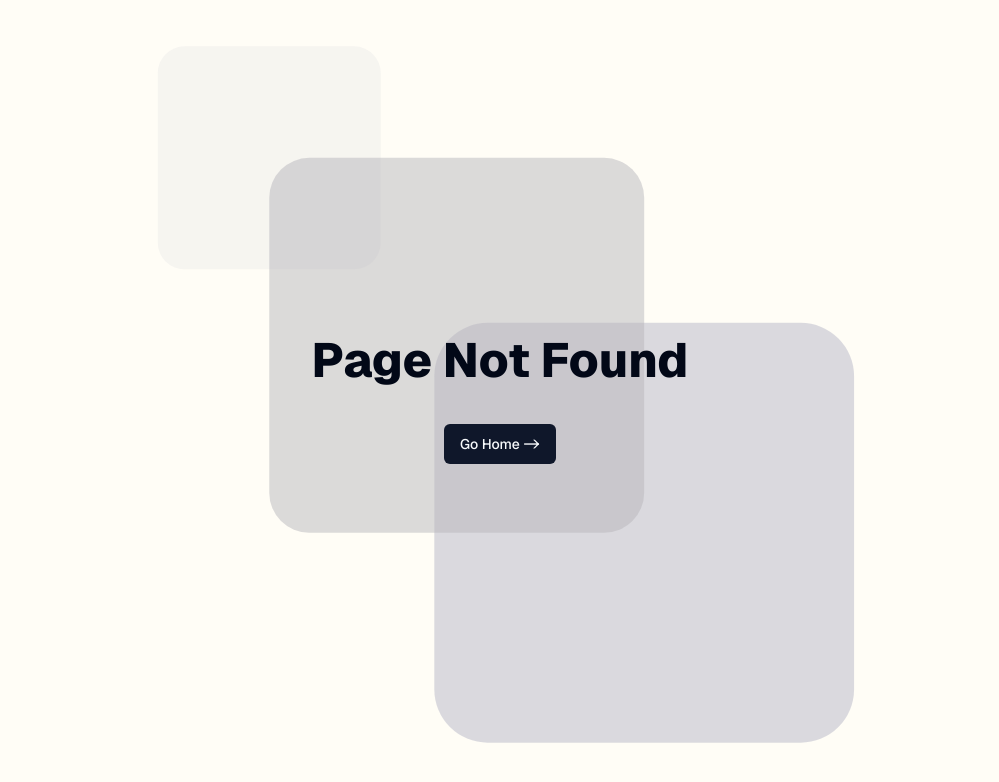
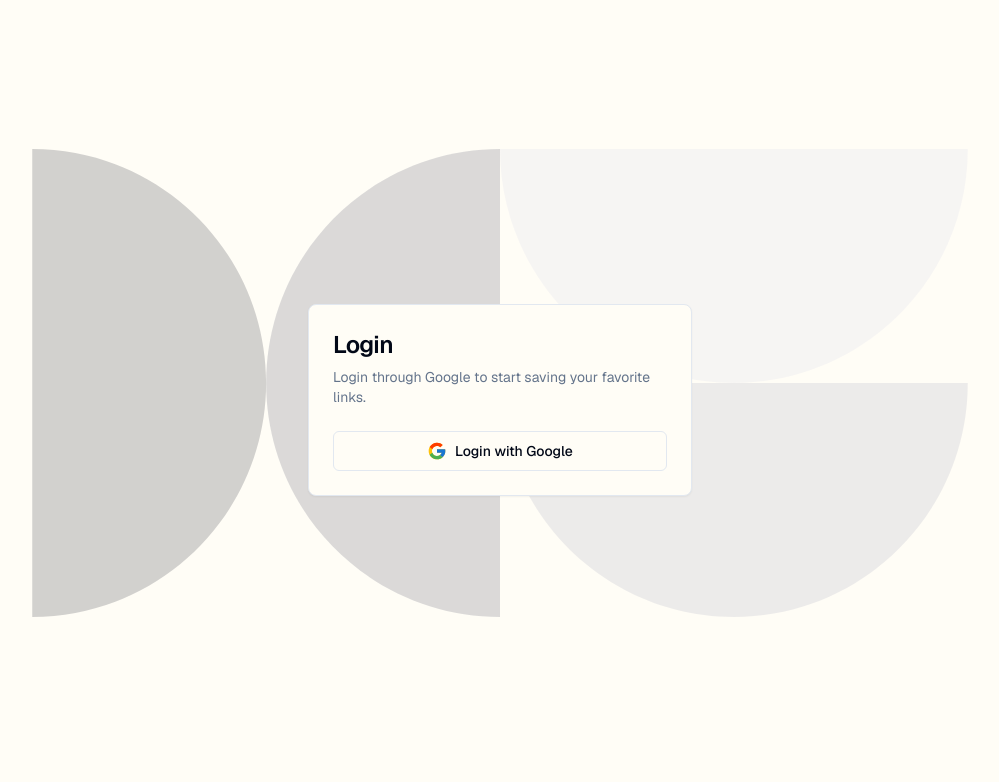
Before and after one commit to karthiikJR/clipNkeep, a Next.js app in the folder client/: page /auth in a window 1280 px wide. Before the commit this address had no page. Shown: the top 782 px of the page, without its empty margins (140-1139 px from the left). Built offline with nearby package versions, Linux system fonts and the light colour scheme.

Commit message:
feat: Add authentication page component

```diff
--- /dev/null
+++ b/client/app/auth/page.tsx
@@ -0,0 +1,92 @@
+import { Button } from "@/components/ui/button";
+import {
+	Card,
+	CardContent,
+	CardDescription,
+	CardHeader,
+	CardTitle,
+} from "@/components/ui/card";
+import Image from "next/image";
+
+const Google = () => {
+	return (
+		<svg
+			version="1.1"
+			xmlns="http://www.w3.org/2000/svg"
+			xmlnsXlink="http://www.w3.org/1999/xlink"
+			x="0px"
+			y="0px"
+			width="20px"
+			viewBox="0 0 48 48"
+			enable-background="new 0 0 48 48"
+			xmlSpace="preserve"
+		>
+			<path
+				fill="#FFC107"
+				d="M43.611,20.083H42V20H24v8h11.303c-1.649,4.657-6.08,8-11.303,8c-6.627,0-12-5.373-12-12
+	c0-6.627,5.373-12,12-12c3.059,0,5.842,1.154,7.961,3.039l5.657-5.657C34.046,6.053,29.268,4,24,4C12.955,4,4,12.955,4,24
+	c0,11.045,8.955,20,20,20c11.045,0,20-8.955,20-20C44,22.659,43.862,21.35,43.611,20.083z"
+			/>
+			<path
+				fill="#FF3D00"
+				d="M6.306,14.691l6.571,4.819C14.655,15.108,18.961,12,24,12c3.059,0,5.842,1.154,7.961,3.039l5.657-5.657
+	C34.046,6.053,29.268,4,24,4C16.318,4,9.656,8.337,6.306,14.691z"
+			/>
+			<path
+				fill="#4CAF50"
+				d="M24,44c5.166,0,9.86-1.977,13.409-5.192l-6.19-5.238C29.211,35.091,26.715,36,24,36
+	c-5.202,0-9.619-3.317-11.283-7.946l-6.522,5.025C9.505,39.556,16.227,44,24,44z"
+			/>
+			<path
+				fill="#1976D2"
+				d="M43.611,20.083H42V20H24v8h11.303c-0.792,2.237-2.231,4.166-4.087,5.571
+	c0.001-0.001,0.002-0.001,0.003-0.002l6.19,5.238C36.971,39.205,44,34,44,24C44,22.659,43.862,21.35,43.611,20.083z"
+			/>
+		</svg>
+	);
+};
+
+function Auth() {
+	return (
+		<div className="relative h-screen w-full flex-center p-2">
+			<div className="absolute top-0 left-0 w-full">
+				<svg className="w-screen h-screen opacity-20" xmlns="http://www.w3.org/2000/svg" viewBox="0 0 300 200">
+					<path
+						fill="#252634"
+						d="M33.06 154.22V37.28c32.29 0 58.47 26.18 58.47 58.48s-26.18 58.47-58.47 58.47z"
+					></path>
+					<path
+						fill="#4e4f66"
+						d="M150 37.28v116.95c-32.29 0-58.47-26.18-58.47-58.48S117.71 37.28 150 37.28z"
+					></path>
+					<path
+						fill="#d6d6e9"
+						d="M150 37.28h116.95c0 32.29-26.18 58.47-58.48 58.47S150 69.57 150 37.28z"
+					></path>
+					<path
+						fill="#A5A6BC"
+						d="M150 95.75h116.94c0 32.29-26.18 58.47-58.47 58.47S150 128.04 150 95.75z"
+					></path>
+				</svg>
+			</div>
+			<Card className="relative z-10 mx-auto max-w-sm">
+				<CardHeader>
+					<CardTitle className="text-2xl">Login</CardTitle>
+					<CardDescription>
+						Login through Google to start saving your favorite links.
+					</CardDescription>
+				</CardHeader>
+				<CardContent>
+					<div className="grid gap-4">
+						<Button variant="outline" className="w-full flex-center gap-2">
+							<Google />
+							<p>Login with Google</p>
+						</Button>
+					</div>
+				</CardContent>
+			</Card>
+		</div>
+	);
+}
+
+export default Auth;
```
